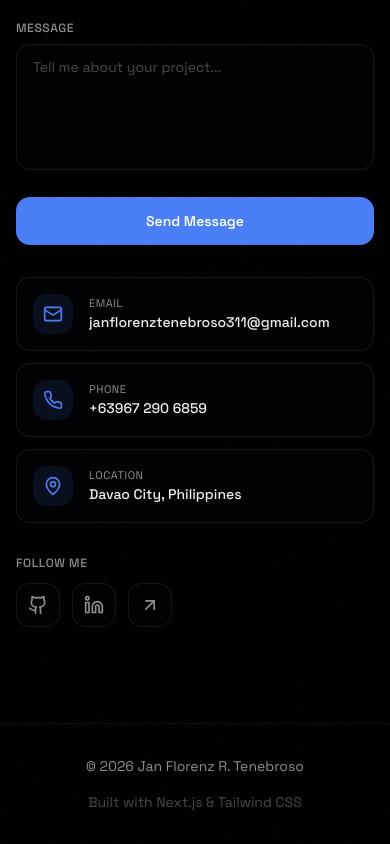
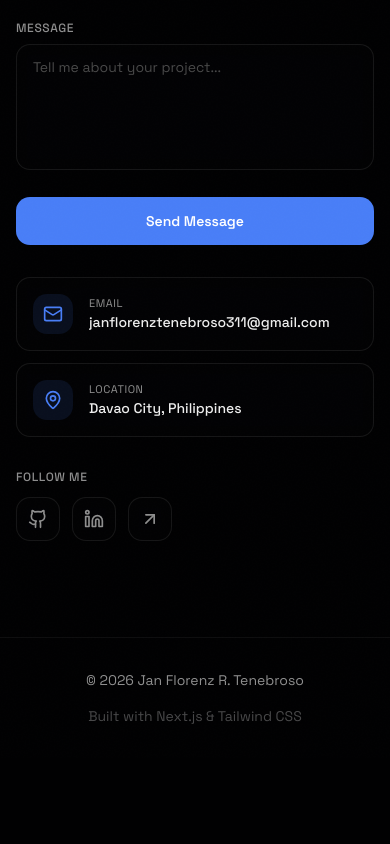
Before and after one commit to Furenzu25/Portfolio, a Next.js app: page / in a window 390 px wide. Shown: the part 8410-9254 px from the top of the page. After the commit the page ends 9168 px from the top, so only its background shows below. Built offline with nearby package versions, Linux system fonts and the light colour scheme.

Commit message:
feat/Removed the phone number detail for security purpose

```diff
--- a/components/portfolio/contact.tsx
+++ b/components/portfolio/contact.tsx
@@ -2,7 +2,7 @@
 
 import { useRef, useState } from 'react';
 import { motion, useInView } from 'framer-motion';
-import { Mail, Phone, MapPin, Github, Linkedin, Send, ArrowUpRight } from 'lucide-react';
+import { Mail, MapPin, Github, Linkedin, Send, ArrowUpRight } from 'lucide-react';
 import { personalInfo, socialLinks } from '@/lib/portfolio-data';
 
 function MagneticButton({
@@ -73,7 +73,6 @@ export default function Contact() {
 
   const contactMethods = [
     { icon: Mail, label: 'Email', value: personalInfo.email, href: `mailto:${personalInfo.email}` },
-    { icon: Phone, label: 'Phone', value: personalInfo.phone, href: `tel:${personalInfo.phone.replace(/\s/g, '')}` },
     { icon: MapPin, label: 'Location', value: 'Davao City, Philippines', href: null },
   ];
 
--- a/lib/portfolio-data.ts
+++ b/lib/portfolio-data.ts
@@ -9,7 +9,6 @@ export const personalInfo = {
   title: 'Software Engineer',
   location: 'Las Arenas, Mandug, Davao City, Davao del Sur',
   email: 'janflorenztenebroso311@gmail.com',
-  phone: '+63967 290 6859',
 };
 
 export const socialLinks = {
```
